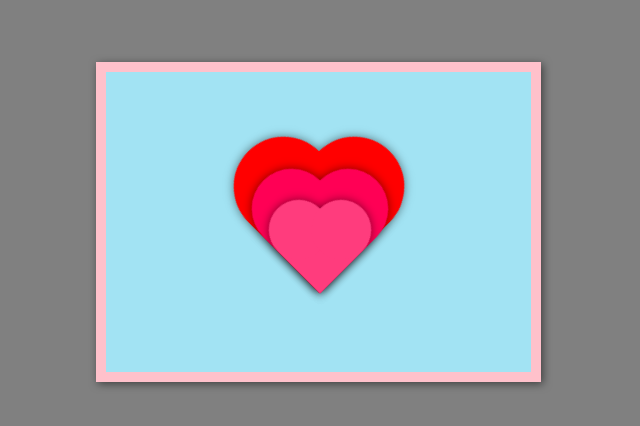
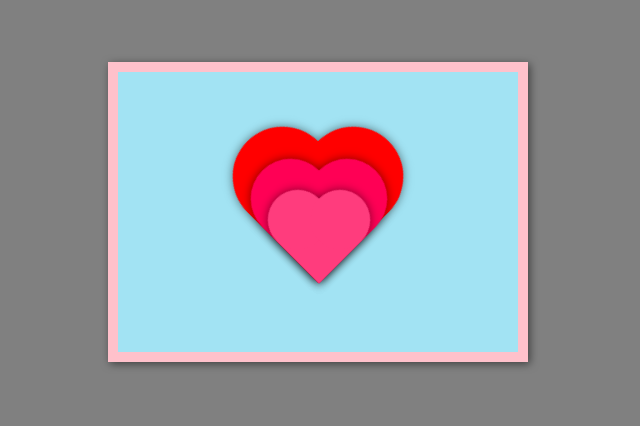
Before and after one commit to Ashleytech7/valentines-day, a plain HTML site: page index.html in a window 1280 px wide. Shown: the part 146-572 px from the top of the page, without its empty margins (330-970 px from the left). Drawn offline with Linux system fonts and the light colour scheme.

Commit message:
Update style.css

```diff
--- a/style.css
+++ b/style.css
@@ -18,8 +18,8 @@
 
   .card {
     position: relative;
-    width: 425px;
-    height: 300px;
+    width: 400px;
+    height: 280px;
     border: 10px solid var(--border-color);
     margin: 200px auto;
     box-shadow: inset 10px 0px 15px 0px var(--shadow);
@@ -34,7 +34,7 @@
 
   .card .textContainer #header {
     font-size: 1.5rem;
-    margin: 50px auto;
+    margin: 30px auto;
   }
 
   .card p {
```
